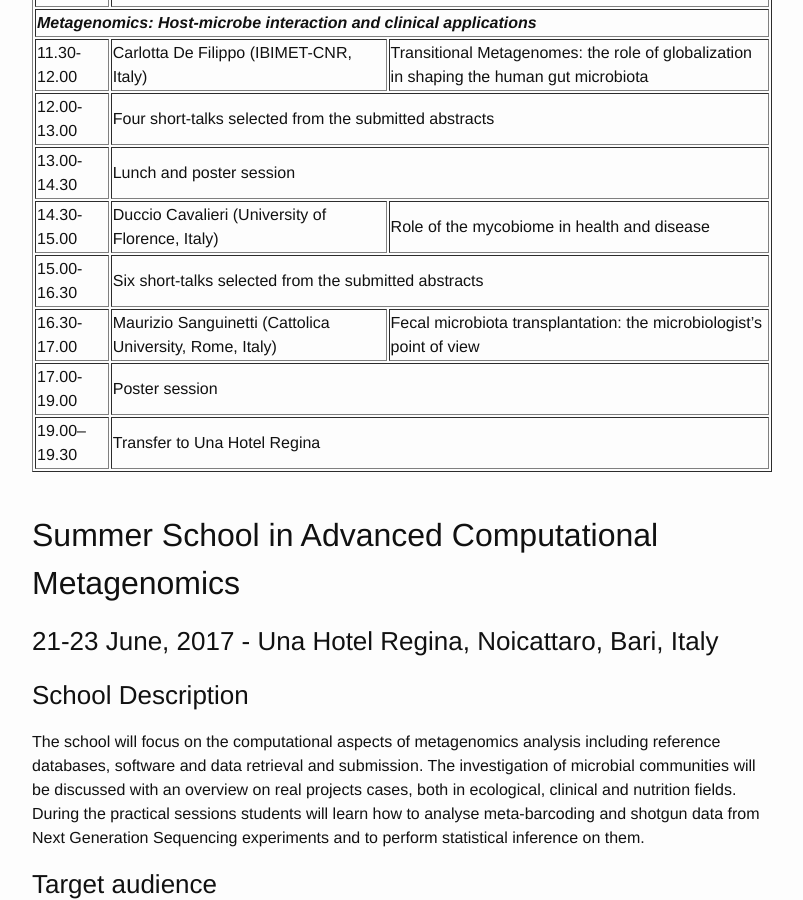
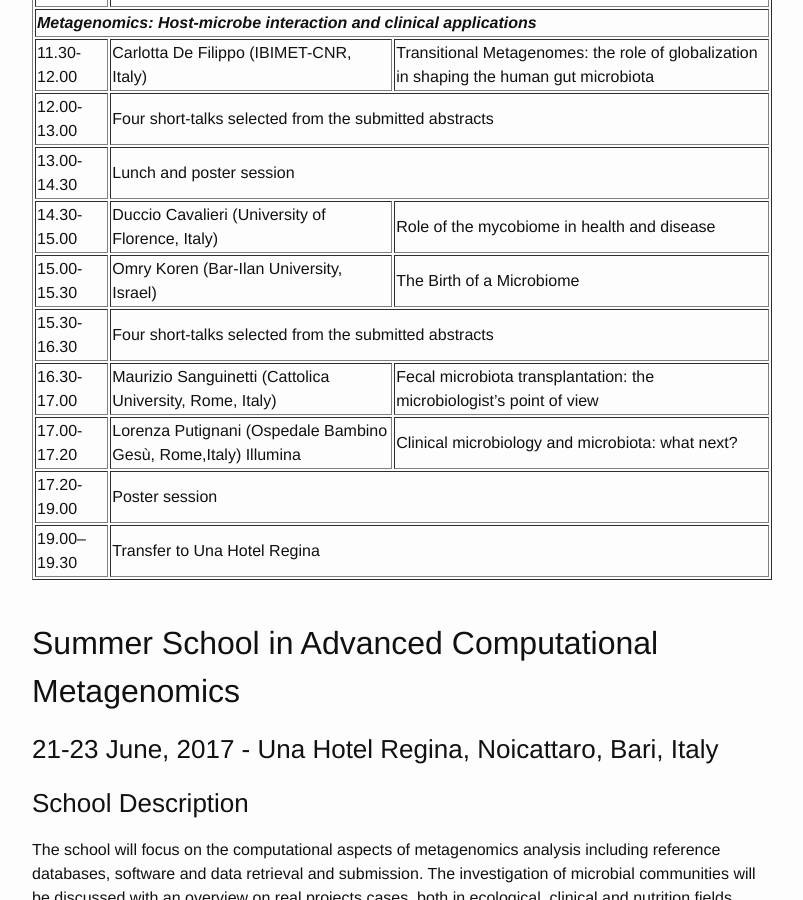
Before and after one commit to ELIXIR-IIB-training/website, a Jekyll site: the page built from _posts/2017-06-19-metagenomics-workshop-and-school-bari.md, in a window 1280 px wide and 900 px high, scrolled down 4384 px. Shown: the whole window, without its empty margins (238-1041 px from the left). Built offline with Jekyll 4.4.1, drawn with Linux system fonts in a browser that asks for light colours; some of the changed text lies outside the part shown.

Commit message:
Metagenomic Workshop and School programme updated

```diff
--- a/_posts/2017-06-19-metagenomics-workshop-and-school-bari.md
+++ b/_posts/2017-06-19-metagenomics-workshop-and-school-bari.md
@@ -247,8 +247,13 @@ Please note that refunds will only be processed by bank transfer after the works
    <td>Role of the mycobiome in health and disease</td>
 </tr>
 <tr>
-   <td>15.00-16.30</td>
-   <td colspan="3">Six short-talks selected from the submitted abstracts</td>
+   <td>15.00-15.30</td>
+   <td>Omry Koren (Bar-Ilan University, Israel)</td>
+   <td>The Birth of a Microbiome</td>
+</tr>
+<tr>
+   <td>15.30-16.30</td>
+   <td colspan="3">Four short-talks selected from the submitted abstracts</td>
 </tr>
 <tr>
    <td>16.30-17.00</td>
@@ -256,7 +261,13 @@ Please note that refunds will only be processed by bank transfer after the works
    <td>Fecal microbiota transplantation: the microbiologist’s point of view</td>
 </tr>
 <tr>
-   <td>17.00-19.00</td>
+   <td>17.00-17.20</td>
+   <td>Lorenza Putignani (Ospedale Bambino Gesù, Rome,Italy) Illumina
+</td>
+   <td>Clinical microbiology and microbiota: what next?</td>
+</tr>
+<tr>
+   <td>17.20-19.00</td>
    <td colspan="3">Poster session</td>
 </tr>
 <tr>
@@ -357,7 +368,12 @@ No prior knowledge of metagenomic sequences analysis or specific programming ski
    <td colspan="4"><h3>Friday 23rd June 2017</h3></td>
 </tr>
 <tr>
-   <td>09.00-13.00</td>
+   <td>09.00-11.00</td>
+   <td>Duccio Cavalieri (University of Florence, Italy)</td>
+   <td>Pathway and functional enrichment analysis in metagenomics data using Picrust and Stamp</td>
+</tr>
+<tr>
+   <td>11.00-13.00</td>
    <td>Matteo Chiara (University of Milan)</td>
    <td>Hands-on: Automatic functional annotation of metabarcoding and shotgun metagenomic data by using Galaxy (A-Game, ..)</td>
 </tr>
```
